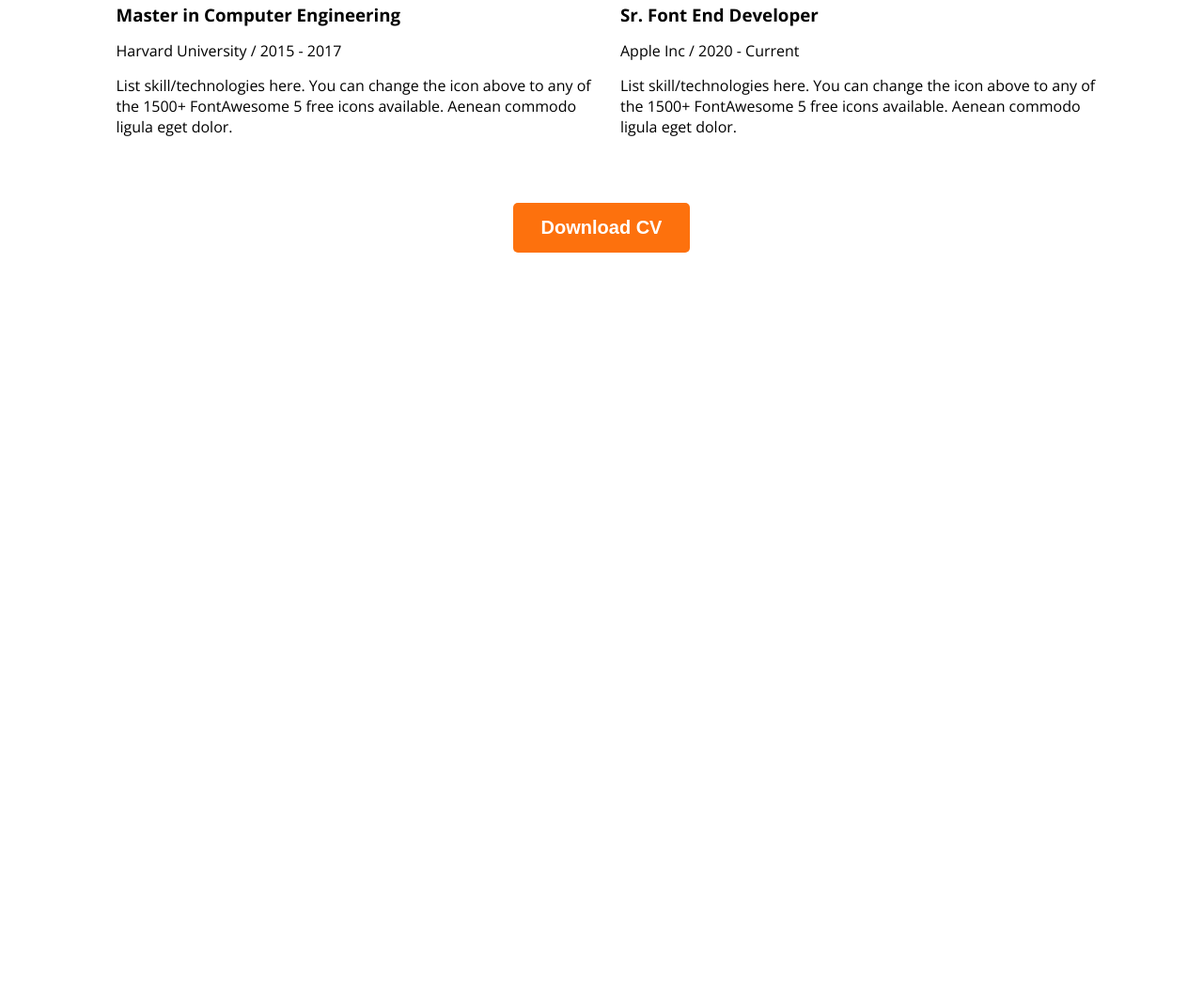
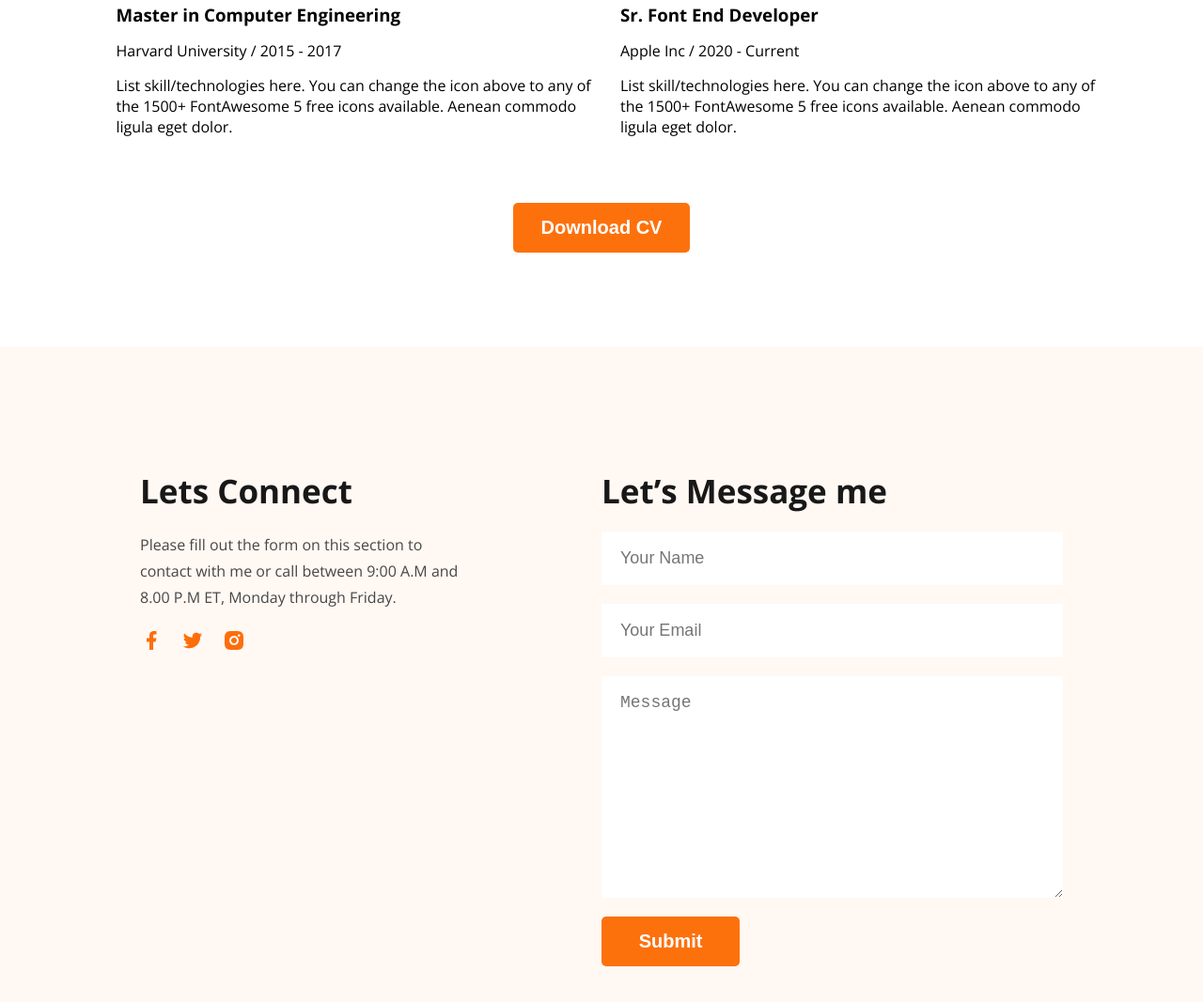
Before and after one commit to mdhasanali39/my-portfolio, a plain HTML site: page index.html in a window 1280 px wide. Shown: the part 2645-3712 px from the top of the page at 94% size. Before the commit the page ends 3014 px from the top, so only its background shows below. Drawn offline with nearby package versions, Linux system fonts and the light colour scheme.

Commit message:
added footer section

```diff
--- a/index.html
+++ b/index.html
@@ -193,5 +193,31 @@
             </div>
         </section>
     </main>
+    <footer id="footer">
+        <div class="footer-left">
+            <h3 class="footer-left-title">
+                Lets Connect
+            </h3>
+            <p class="footer-left-details">
+                Please fill out the form on this section to contact with me or call between 9:00 A.M and 8.00 P.M ET, Monday through Friday.
+            </p>
+            <div class="footer-social-links">
+                <img class="icon" src="./images/icons/facebook.png" alt="facebook">
+                <img class="icon" src="./images/icons/twitter.png" alt="twitter">
+                <img class="icon" src="./images/icons/insta.png" alt="instagram">
+            </div>
+        </div>
+        <div class="footer-right">
+            <h3 class="footer-right-title">
+                Let’s Message me
+            </h3>
+            <form class="footer-right-form">
+                <input type="text" placeholder="Your Name">
+                <input type="email" placeholder="Your Email" name="" id="">
+                <textarea name="" placeholder="Message" id="" cols="30" rows="10"></textarea>
+                <input class="btn-primary btn-primary-bg" type="submit" value="Submit">
+            </form>
+        </div>
+    </footer>
 </body>
 </html>
--- a/styles/portfolio.css
+++ b/styles/portfolio.css
@@ -1,27 +1,30 @@
 @import url('https://fonts.googleapis.com/css2?family=Open+Sans:wght@300;400;500;600;700;800&display=swap');
 
 /* Usability  */
-*{
+* {
     margin: 0;
     padding: 0;
     box-sizing: border-box;
 }
-body{
+
+body {
     font-family: 'Open Sans', sans-serif;
 }
+
 /* button primary background color  */
-.btn-primary-bg{
+.btn-primary-bg {
     background-color: hsla(25, 98%, 52%, 1);
 }
 
-.section-title{
+.section-title {
     color: #181818;
     text-align: center;
     font-size: 35px;
     font-weight: 700;
     margin-bottom: 30px;
 }
-.section-description{
+
+.section-description {
     color: #757575;
     text-align: center;
     font-size: 18px;
@@ -33,7 +36,7 @@
 /* *************************************** */
 
 /* header some style here  */
-.header{
+.header {
     background-color: #fff8f3;
     background-image: url('../images/header_bg.png');
     background-repeat: no-repeat;
@@ -41,39 +44,45 @@
     background-size: 700px;
     margin-bottom: 130px;
 }
+
 /* navbar style Start  */
-.navbar{
+.navbar {
     display: flex;
     justify-content: space-between;
     align-items: center;
     padding-top: 40px;
     margin: 0 150px;
 }
-.navbar .nav-items{
+
+.navbar .nav-items {
     display: flex;
     column-gap: 50px;
     align-items: center;
 }
-.nav-items li{
+
+.nav-items li {
     list-style-type: none;
     font-size: 20px;
     cursor: pointer;
 }
-.nav-items li a{
+
+.nav-items li a {
     color: hsla(0, 0%, 28%, 1);
     text-decoration: none;
 }
+
 /* logo Style Start  */
-.text-logo{
+.text-logo {
     font-size: 40px;
     user-select: none;
 }
-.text-logo span{
+
+.text-logo span {
     color: hsla(25, 98%, 52%, 1);
 }
 
 /* primay button style  */
-.btn-primary{
+.btn-primary {
     cursor: pointer;
     font-size: 20px;
     font-weight: 700;
@@ -84,111 +93,205 @@
 }
 
 /* banner section style start here  */
-.banner{
+.banner {
     display: flex;
     justify-content: space-between;
     align-items: center;
     padding: 30px 30px 0 150px;
 }
-.banner-greeting{
+
+.banner-greeting {
     font-size: 27px;
     color: hsla(0, 0%, 28%, 1);
 }
-.banner-my_name{
+
+.banner-my_name {
     margin: 20px 0;
     font-size: 55px;
     color: hsla(0, 0%, 10%, 1);
 }
-.banner-description{
+
+.banner-description {
     margin-bottom: 25px;
     color: hsla(0, 0%, 46%, 1);
     width: 56ch;
 }
-.banner .banner-my_picture{
+
+.banner .banner-my_picture {
     width: 500px;
 }
-.cv-download-btn{
+
+.cv-download-btn {
     margin-right: 20px;
 }
-.banner-content .contact-btn{
+
+.banner-content .contact-btn {
     outline: 1px solid hsla(25, 98%, 52%, 1);
     color: hsla(25, 98%, 52%, 1);
 }
+
 /* start styling main */
-#main{
+#main {
     max-width: 1053px;
     margin: 0 auto;
 }
+
 /* about section start styling */
-.about-section{
+.about-section {
     background-color: hsla(25, 100%, 98%, 1);
     padding: 140px;
     margin-bottom: 100px;
 }
-.about-info-container{
+
+.about-info-container {
     display: flex;
     justify-content: space-around;
     text-align: center;
 }
-.about-name,.about-email, .about-dob, .about-location{
+
+.about-name,
+.about-email,
+.about-dob,
+.about-location {
     color: #757575;
     line-height: 30px;
 }
-.about-name h5, .about-email h5,.about-dob h5, .about-location h5{
+
+.about-name h5,
+.about-email h5,
+.about-dob h5,
+.about-location h5 {
     font-weight: 400;
     font-size: 18px;
 }
-.about-name p, .about-email p,.about-dob p, .about-location p{
+
+.about-name p,
+.about-email p,
+.about-dob p,
+.about-location p {
     font-weight: 700;
     font-size: 18px;
 }
+
 /* what i do section style start here  */
-.what_i_do-section{
+.what_i_do-section {
     margin-bottom: 100px;
 }
-.what_i_do-description{
+
+.what_i_do-description {
     padding: 0 140px 30px;
 }
-.skills-container{
+
+.skills-container {
     display: flex;
     gap: 25px;
 }
-.skill{
+
+.skill {
     border-radius: 5px;
     padding: 30px;
     background: #FFF;
     box-shadow: 0px 6px 50px 0px rgba(0, 0, 0, 0.06);
 }
-.skill img, .skill .skill-title{
+
+.skill img,
+.skill .skill-title {
     margin-bottom: 20px;
 }
-.skill .skill-description{
+
+.skill .skill-description {
     color: hsla(0, 0%, 46%, 1);
 }
+
 /* summary of resume section styling start  */
-.resume_summary-section{
+.resume_summary-section {
     margin-bottom: 100px;
 }
-.my-education_and-experience{
+
+.my-education_and-experience {
     display: flex;
     gap: 20px;
 }
-.my-education > h3, .my-experience > h3{
+
+.my-education>h3,
+.my-experience>h3 {
     font-size: 28px;
     margin-bottom: 20px;
 }
-.educated-from, .experience-from{
+
+.educated-from,
+.experience-from {
     padding-left: 10px;
     margin-bottom: 20px;
 }
-.educated-from > p, .experience-from > p{
+
+.educated-from>p,
+.experience-from>p {
     margin: 15px 0;
 }
-.educated-from hr, .experience-from hr{
+
+.educated-from hr,
+.experience-from hr {
     height: 1px;
     background: hsla(0, 0%, 82%, 1);
 }
-.resume_summary-btn{
+
+.resume_summary-btn {
     margin-top: 50px;
     text-align: center;
 }
+
+/* footer style start */
+#footer {
+    background-color: #fff8f3;
+    display: flex;
+    padding: 130px 149px;
+}
+
+.footer-left,
+.footer-right {
+    flex-basis: 50%;
+}
+.footer-left-title,
+.footer-right-title {
+    color: #181818;
+    font-size: 35px;
+    font-weight: 700;
+}
+
+.footer-left-details {
+    margin: 20px 0;
+    width: 70%;
+    color: #474747;
+    line-height: 28px;
+}
+.footer-social-links{
+    display: flex;
+    gap: 20px;
+    padding: 0;
+}
+.footer-right-title {
+    margin-bottom: 20px;
+}
+
+.footer-right-form {
+    display: flex;
+    flex-direction: column;
+    gap: 20px;
+}
+
+.footer-right-form input[type="text"],
+.footer-right-form input[type="email"],
+.footer-right-form textarea {
+    padding: 18px 20px;
+    font-size: 18px;
+    width: 100%;
+    border: none;
+    outline: none;
+}
+.footer-right-form input[type="submit"]{
+    width: 30%;
+}
+.copyright-text{
+    color: #000000;
+}
```
